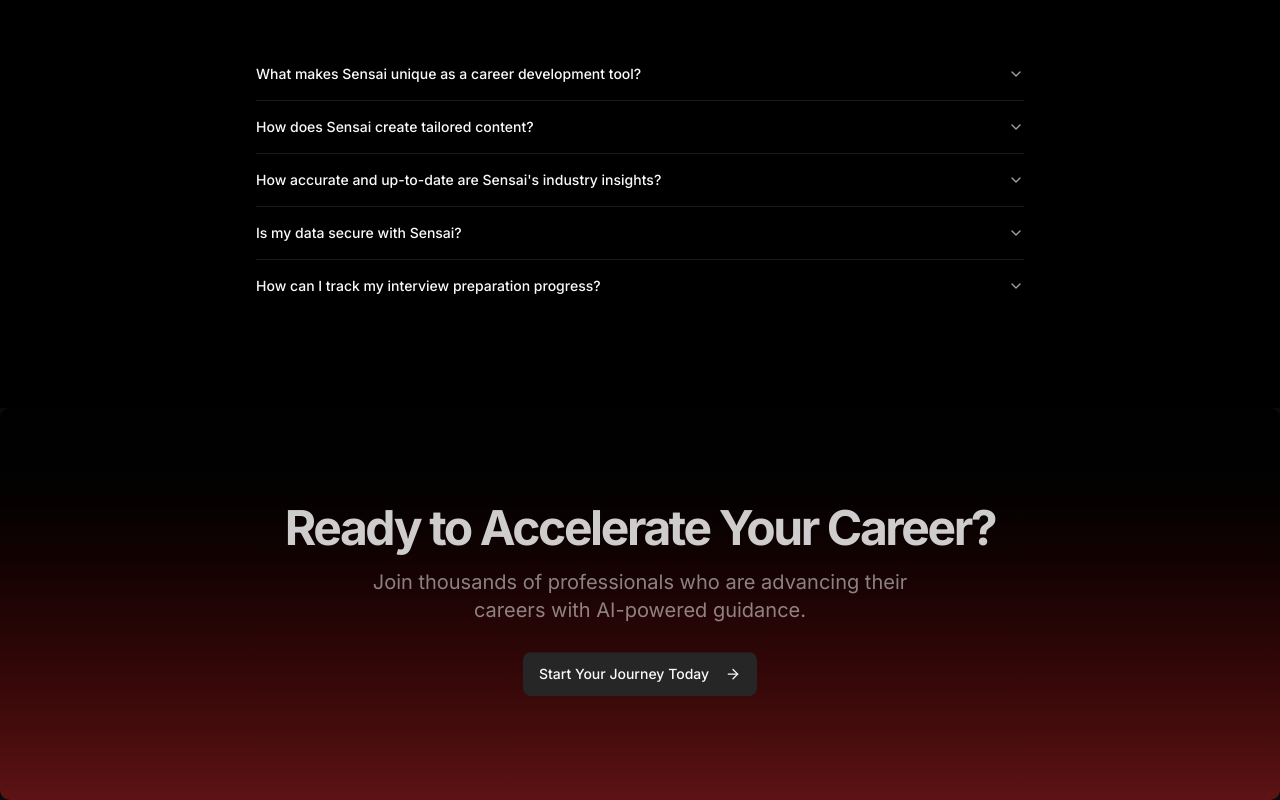
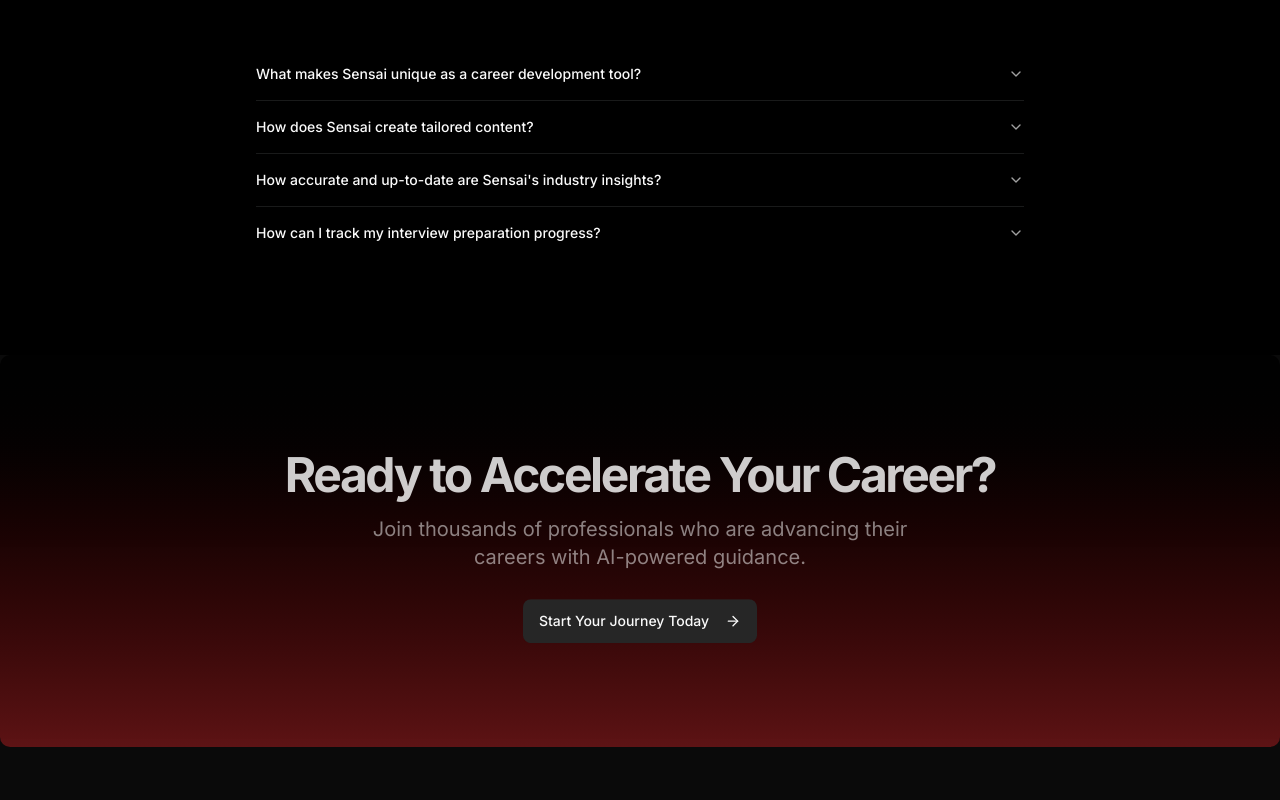
Before and after one commit to Saanvi019/Pathwise, a Next.js app: page / in a window 1280 px wide. Shown: the part 3305-4105 px from the top of the page. After the commit the page ends 4052 px from the top, so only its background shows below. Built offline with nearby package versions, Linux system fonts and the light colour scheme; no server answers.

Commit message:
Remove FAQ on data security
Removed the FAQ about data security and its answer.

```diff
--- a/data/faqs.js
+++ b/data/faqs.js
@@ -14,11 +14,7 @@
     answer:
       "We update our industry insights weekly using advanced AI analysis of current market trends. This includes salary data, in-demand skills, and industry growth patterns. Our system constantly evolves to ensure you have the most relevant information for your career decisions.",
   },
-  {
-    question: "Is my data secure with Sensai?",
-    answer:
-      "Absolutely. We prioritize the security of your professional information. All data is encrypted and securely stored using industry-standard practices. We use Clerk for authentication and never share your personal information with third parties.",
-  },
+
   {
     question: "How can I track my interview preparation progress?",
     answer:
```
